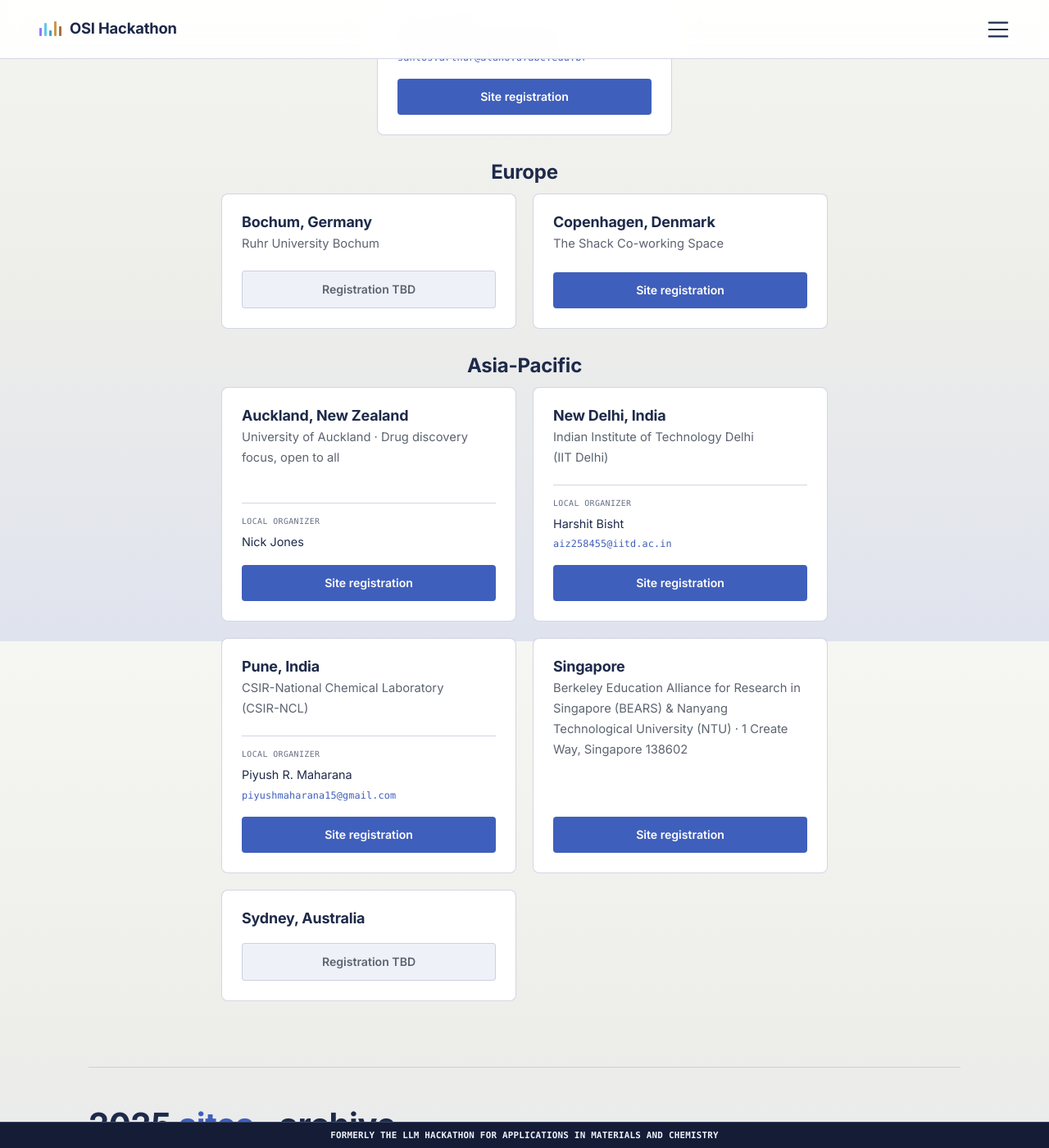
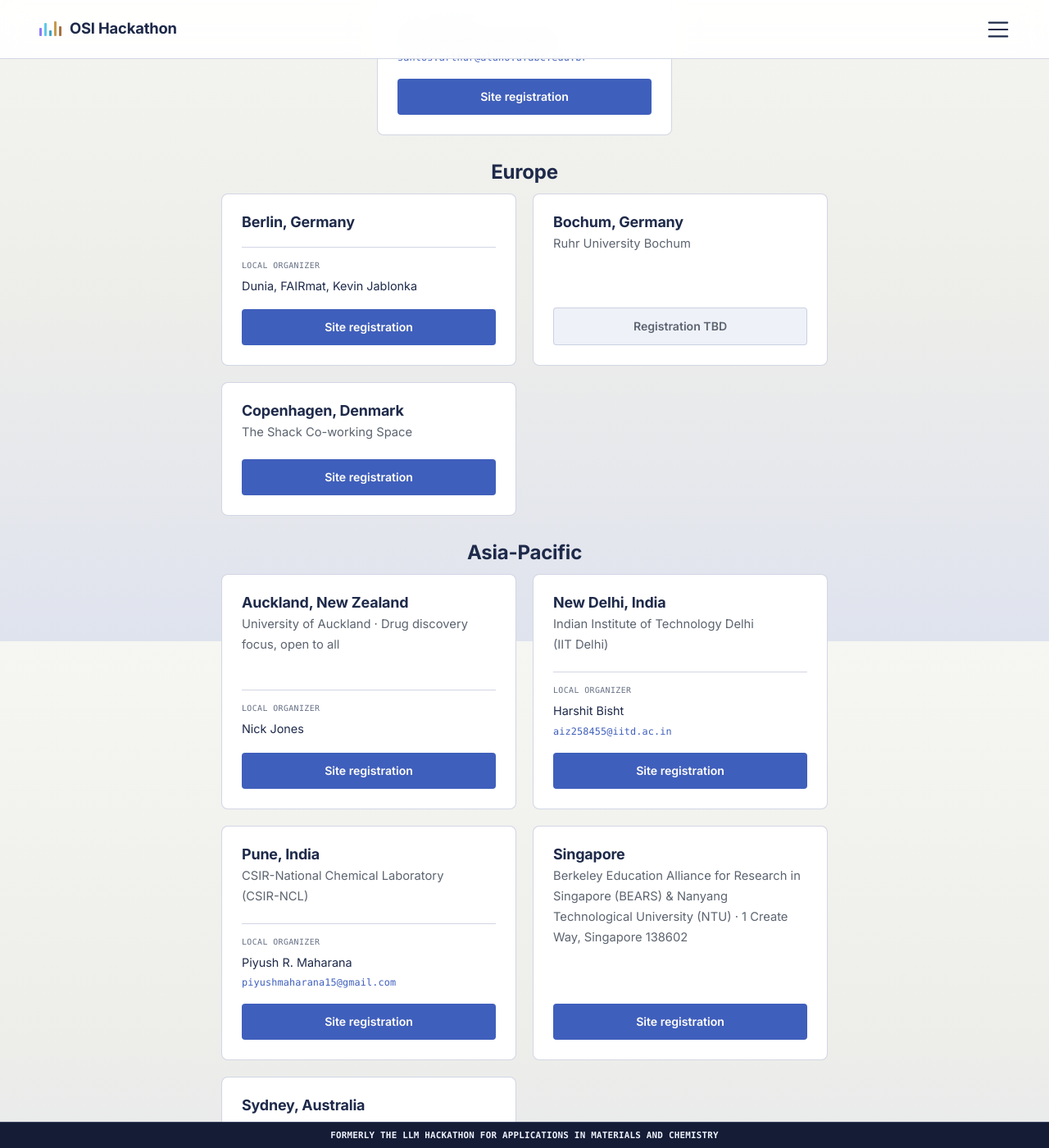
Before and after one commit to llmhackathon/llmhackathon.github.io, a Jekyll site: the page built from sites.md, in a window 1280 px wide and 1400 px high, scrolled down 2818 px. Shown: the whole window at 82% size. Built offline with Jekyll 4.4.1, drawn with Linux system fonts in a browser that asks for light colours; some web fonts are replaced.

Commit message:
Add Berlin and Sydney registration links for 2026
Co-Authored-By: Claude Sonnet 5.5 <noreply@anthropic.com>

```diff
--- a/_data/sites.yml
+++ b/_data/sites.yml
@@ -106,6 +106,12 @@ locations_2026:
     registration_link: https://ufabc-osi-hackathon.pokerns16.chatgpt.site/
 
   # Europe
+  - name: "Berlin, Germany"
+    organizer_name: "Dunia, FAIRmat, Kevin Jablonka"
+    country: "Germany"
+    region: "Europe"
+    registration_link: https://luma.com/1ykmpq40
+
   - name: "Bochum, Germany"
     institution: "Ruhr University Bochum"
     country: "Germany"
@@ -149,8 +155,10 @@ locations_2026:
     registration_link: https://docs.google.com/forms/d/e/1FAIpQLSeS6oDjwIQrODXqdfBUcU4nYHajjJyVqoo1UG8NeRZCtfqYqw/viewform?usp=dialog
 
   - name: "Sydney, Australia"
+    institution: "UNSW"
     country: "Australia"
     region: "Asia-Pacific"
+    registration_link: https://luma.com/r81hqc5c
 
 # ---------------------------------------------------------------------------
 # 2025 edition archive — September 11-12, 2025
```
